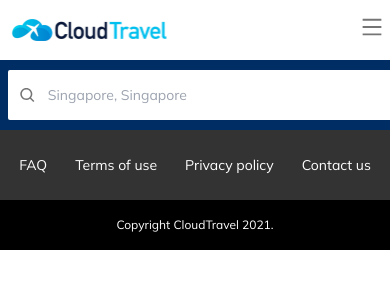
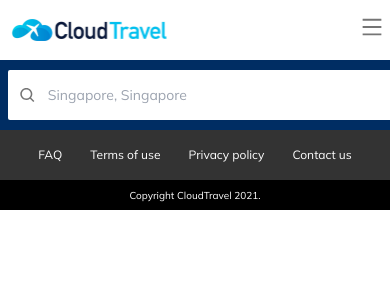
Before and after one commit to peshanghiwa/cloud-travel-assignment, a Vue app: page / in a window 390 px wide. Shown: the top 300 px of the page. Built offline with nearby package versions, Linux system fonts and the light colour scheme.

Commit message:
responsiveness for footer

```diff
--- a/src/components/layout/Footer.vue
+++ b/src/components/layout/Footer.vue
@@ -21,14 +21,14 @@ const links = [
 <template>
   <footer>
     <section
-      class="bg-dark-grey h-[70px] text-white flex justify-center items-center gap-7 text-base"
+      class="bg-dark-grey h-[50px] md:h-[70px] text-white flex justify-center items-center gap-7 text-sm md:text-base"
     >
       <a v-for="(link, index) in links" :key="index" :href="link.url">
         {{ link.name }}
       </a>
     </section>
     <section
-      class="bg-black h-[50px] flex justify-center items-center text-sm text-white"
+      class="bg-black h-[30px] md:h-[50px] flex justify-center items-center text-xs md:text-sm text-white"
     >
       Copyright CloudTravel 2021.
     </section>
--- a/tailwind.config.js
+++ b/tailwind.config.js
@@ -12,6 +12,7 @@ module.exports = {
       xl: "1440px",
     },
     fontSize: {
+      xs: "10px",
       sm: "12px",
       base: "14px",
       lg: "16px",
```
